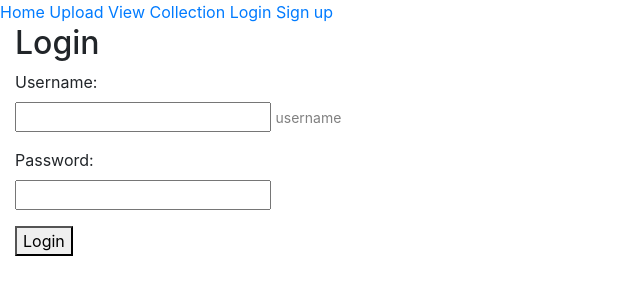
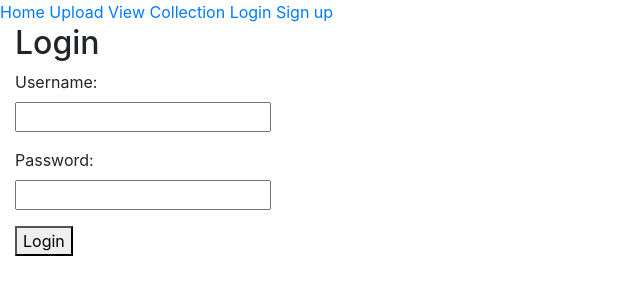
Before and after one commit to mnechita/pcd, a Django app: page /accounts/login in a window 1280 px wide. Shown: the top 300 px of the page, without its empty margins (0-640 px from the left). Run offline with Django 3.2, Linux system fonts and the light colour scheme; some libraries are stand-ins or nearby versions.

Commit message:
remove useless help message

```diff
--- a/HW2/yami/core/forms.py
+++ b/HW2/yami/core/forms.py
@@ -18,7 +18,7 @@ class SignUpForm(UserCreationForm):
 
 
 class LoginForm(AuthenticationForm):
-    username = forms.CharField(max_length=30, required=True, help_text='username')
+    username = forms.CharField(max_length=30, required=True)
 
     class Meta:
         model = User
--- a/HW2/yami/templates/upload.html
+++ b/HW2/yami/templates/upload.html
@@ -7,7 +7,7 @@
 
     <h2>Upload Log file</h2>
     <h4>File should be located at</h4>
-    <h3>%APPDATA%\..\LocalLow\Wizards Of The Coast\MTGA\output_log.txt</h3>
+    <h5>%APPDATA%\..\LocalLow\Wizards Of The Coast\MTGA\output_log.txt</h5>
     <input type="file" id="filename" onchange="sendFileName('{{ user.get_username }}')"/>
     <br/>
     <button type="button" class="btn btn-success" onclick="sendFile()">Upload File</button>
```
